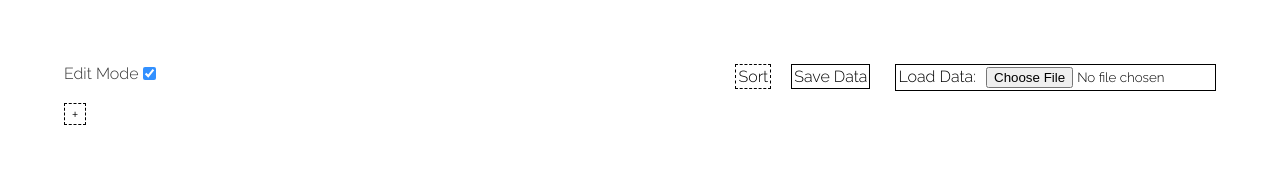
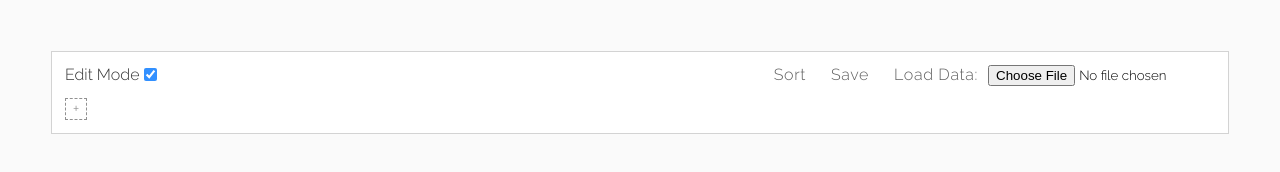
Before and after one commit to CurrenJ/currenj.github.io, a plain HTML site: page albumTracker.html in a window 1280 px wide. Drawn offline with Linux system fonts and the light colour scheme.

Commit message:
Style changes to Album Tracker
~

```diff
--- a/albumTracker.html
+++ b/albumTracker.html
@@ -15,15 +15,24 @@
 						</div>
 					</label>
 				</div>
-				<div class="my-button-style-a right">
-					<div id="load" class="left">Load Data:</div>
+				<div class="right">
+					<div class="bar-item left not-first">
+						<span id="load"><a>Load Data: </a></span>
+						<div class="line"></div>
+					</div>
 					<div class="right"><input id="inputId" type="file"></div>
 				</div>
-				<div class="right">
-					<div id="save" class="my-button-style-a">Save Data</div>
+				<div class="right not-first">
+					<div class="bar-item left not-first">
+						<span id="save"><a href="#">Save</a></span>
+						<div class="line"></div>
+					</div>
 				</div>
 				<div class="right">
-					<div id="sort" class="my-button-style-b">Sort</div>
+					<div class="bar-item left">
+						<span id="sort"><a href="#">Sort</a></span>
+						<div class="line"></div>
+					</div>
 				</div>
 			</div>
 			<div id="add-button">
--- a/css/albumTracker.css
+++ b/css/albumTracker.css
@@ -4,8 +4,15 @@
 	font-weight: 300;
 }
 
+body {
+	background-color: #fafafa;
+}
+
 #content-area {
-	margin: 5%;
+	margin: 4%;
+	padding: 1%;
+	border: 1px solid lightGrey;
+	background-color: white;
 }
 
 .item {
@@ -103,7 +110,6 @@
 }
 
 #save {
-	margin-right: 25px;
 }
 
 .my-button-style-a {
@@ -144,12 +150,29 @@ input {
 #add-button {
 	width: 20px;
 	height: 20px;
-	border: 1px dashed black;
+	border: 1px dashed #919191;
 
 	display: flex;
 	flex-flow: column nowrap;
 	justify-content: center; /* aligns on vertical for column */
 	align-items: center;
+
+	transition: all .25s ease-in-out;
+}
+
+#add-button span {
+	color: #919191;
+
+	transition: all .25s ease-in-out;
+}
+
+#add-button:hover {
+	border: 1px dashed black;
+	cursor: pointer;
+}
+
+#add-button:hover span {
+	color: black;
 }
 
 .form {
@@ -285,6 +308,42 @@ i {
 }
 
 #sort {
-	float: left;
-	margin-right: 20px;
+
 }
+
+a {
+	color: #5e5e5e;
+	text-decoration: none;
+}
+
+.bar-item.not-first {
+	margin-left: 25px;
+}
+
+.bar-item a{
+	width: auto;
+	letter-spacing: 0.05vw;
+	-webkit-transition: color 0.25s; /* Safari prior 6.1 */
+	transition: color 0.25s;
+}
+
+.bar-item a:hover {
+	color: black;
+}
+
+.bar-item a:active {
+	color: black;
+}
+
+
+.bar-item .line {
+	width: 0%;
+	height: 0.5px;
+	background-color: black;
+	-webkit-transition: width 0.25s; /* Safari prior 6.1 */
+	transition: width 0.25s;
+}
+
+.bar-item:hover .line {
+	width: 100%;
+}
```
Also changed, not shown: css/ezgif-3-8cc98cf1795a.gif (added).
